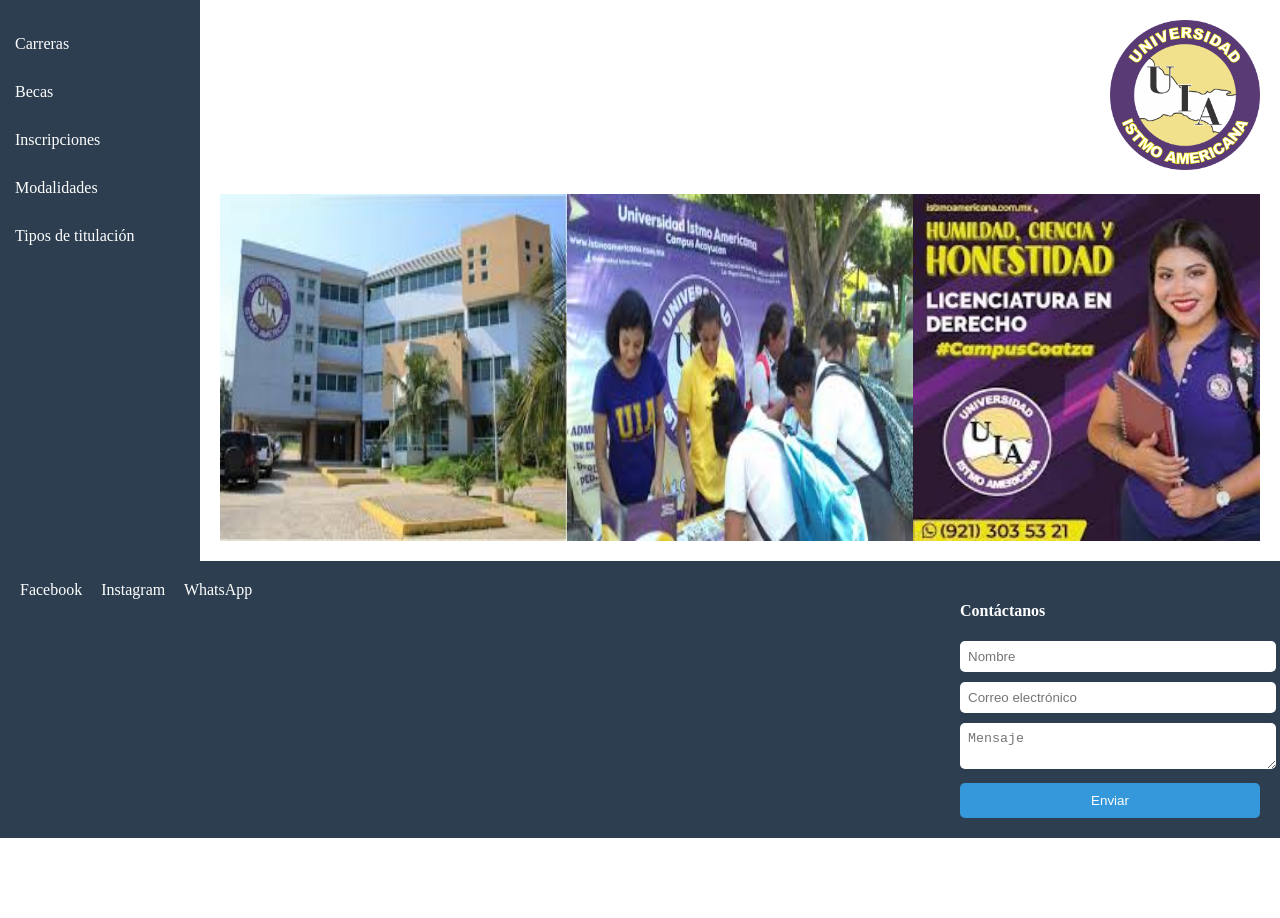
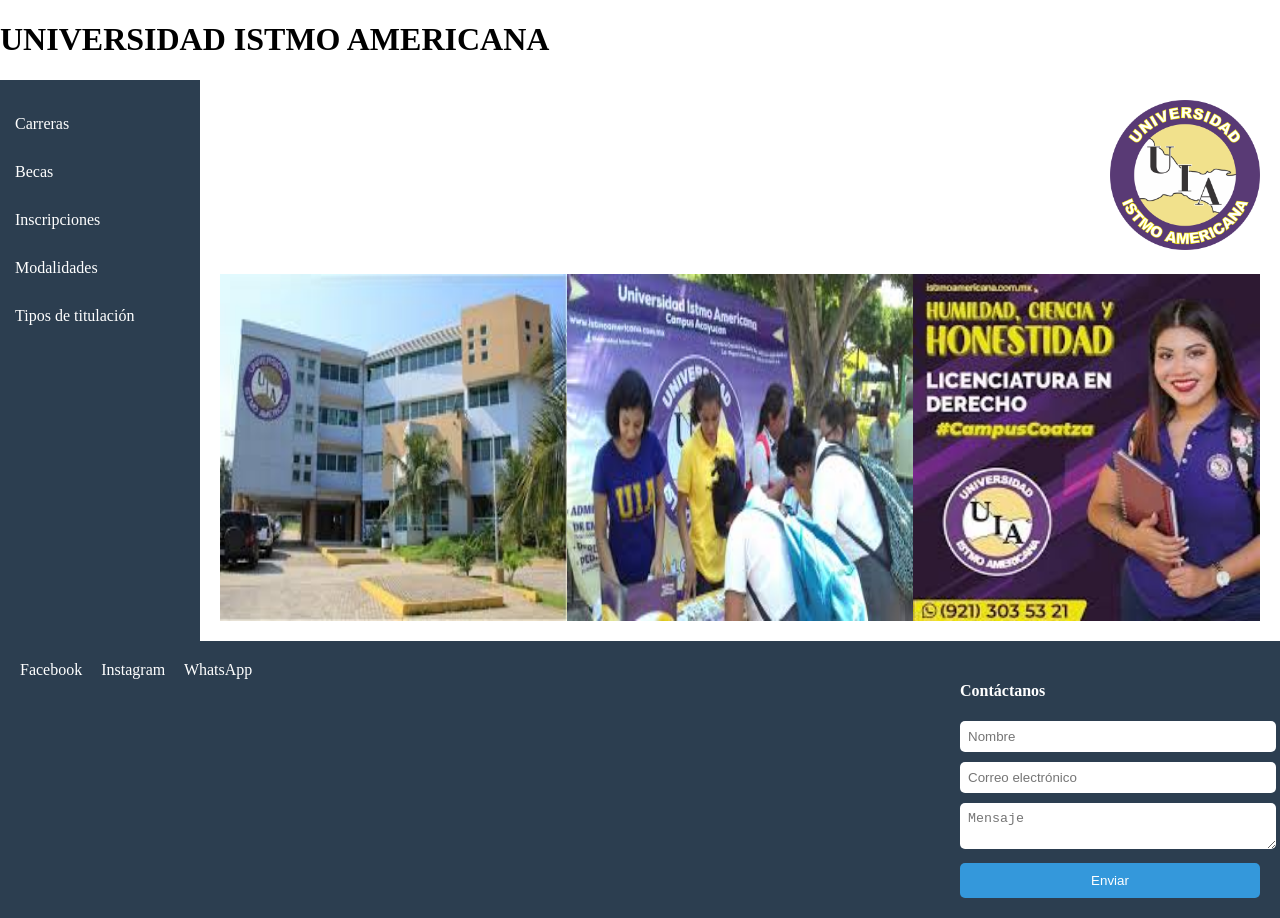
Before and after one commit to judithcruz3121uia-create/proyecto-pagina-web, a plain HTML site: page ejemplo/index.html in a window 1280 px wide. Before the commit the page ends 838 px from the top, so only its background shows below. Drawn offline with Linux system fonts and the light colour scheme; files whose address does not match are found by name.

Commit message:
Update index.html

```diff
--- a/ejemplo/index.html
+++ b/ejemplo/index.html
@@ -7,6 +7,10 @@
   <link rel="stylesheet" href="css/estilos.css" />
 </head>
 <body>
+
+    <header>
+    <h1>UNIVERSIDAD ISTMO AMERICANA</h1>
+     </header>
 
   <div class="container">
     <!-- Menú lateral izquierdo -->
```
